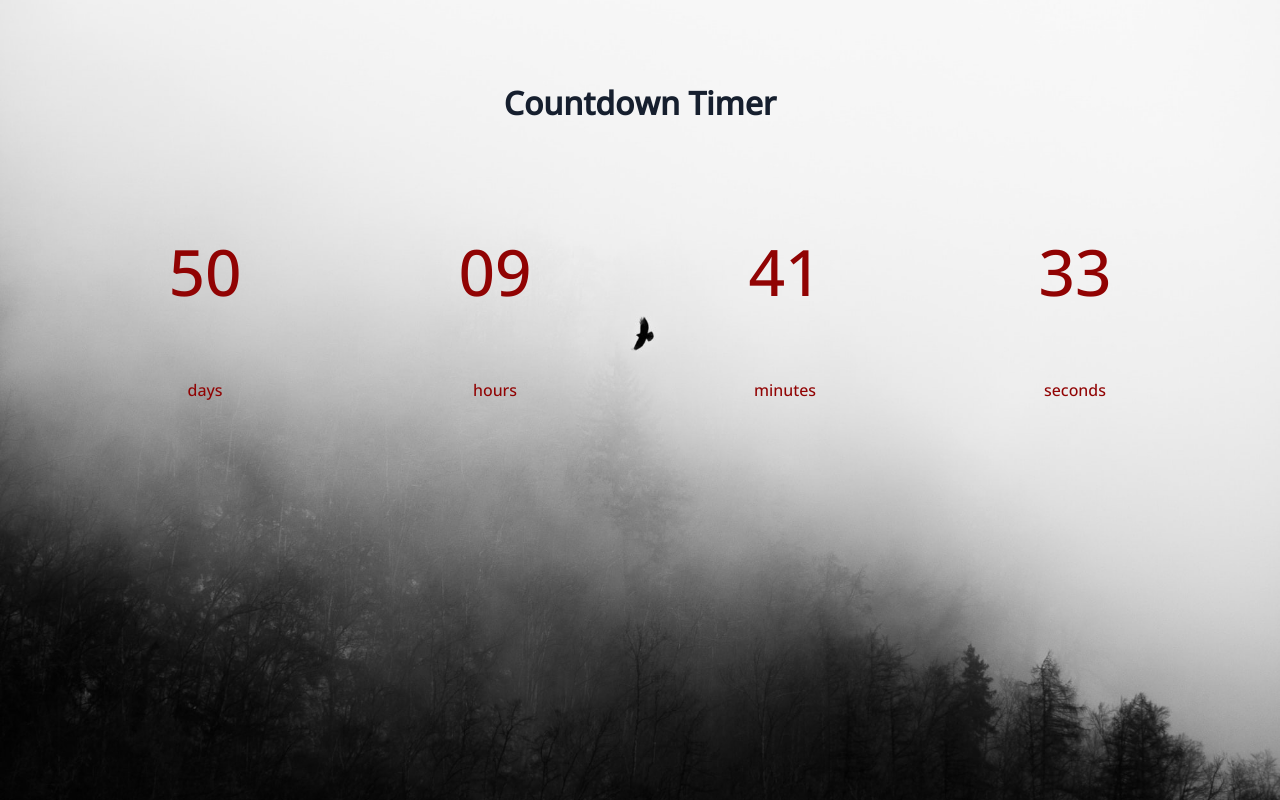
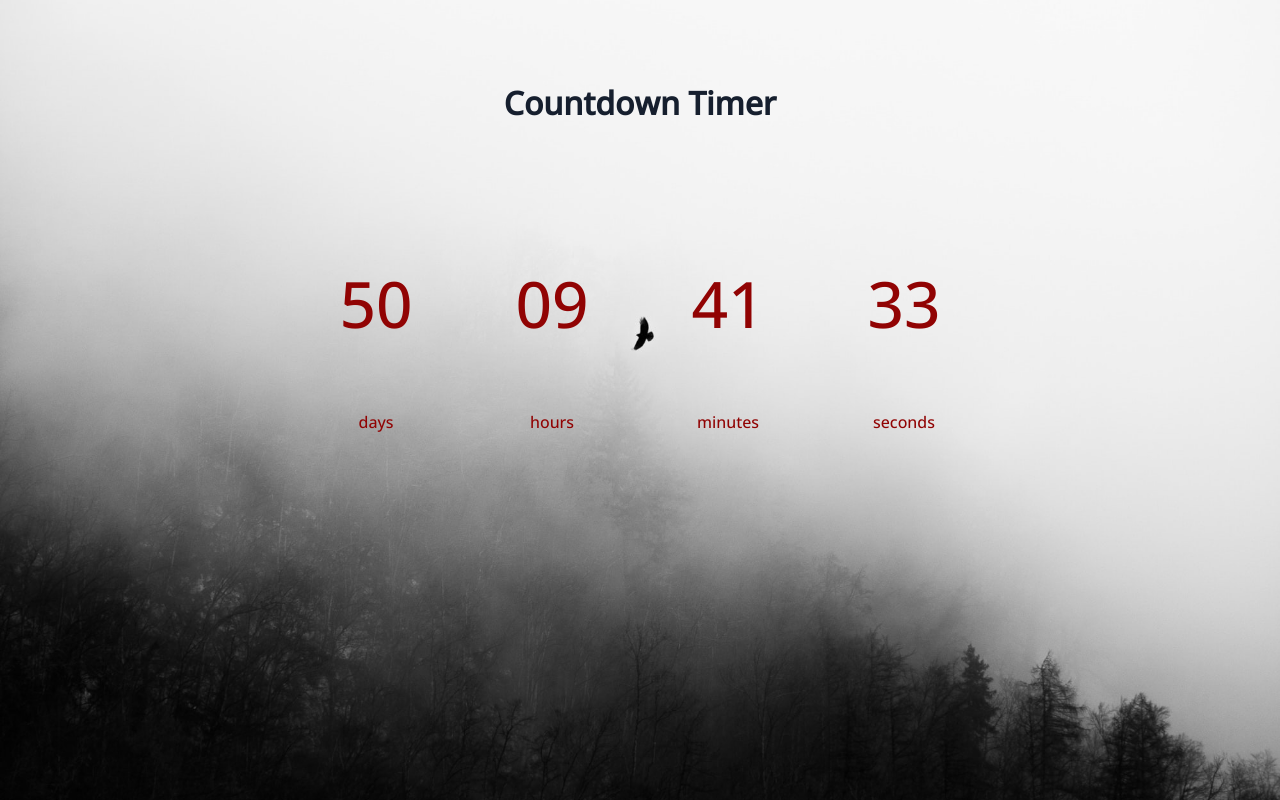
Before and after one commit to nilootpal/Countdown-timer-using-vanilla-javascript, a plain HTML site: page index.html in a window 1280 px wide. Drawn offline with nearby package versions, Linux system fonts and the light colour scheme.

Commit message:
minor updates

```diff
--- a/style.css
+++ b/style.css
@@ -12,6 +12,8 @@ body {
     background: url("alex-beholder-YZ6NDPzre3M-unsplash.jpg") no-repeat;
     background-size: cover;
     background-position: center;
+    display: flex;
+    flex-direction: column;
     min-height: 95vh;
     color: #161f2e;
     align-items: center;
@@ -19,13 +21,16 @@ body {
 
 .countdown-container{
     margin-top: 5vh;
+    width: 100%;
     display: flex;
-    justify-content: space-around;
+    flex-wrap: wrap;
+    justify-content: center;
 }
 
 .countdown-container > div {
     color: #910303;
-    width: 20%;
+    width: 10%;
+    margin: 10px 30px;
     /* background-color: pink; */
 }
 
@@ -41,21 +46,21 @@ h1{
 
 /* circle animation */
 
-.base-timer {
+/* .base-timer {
     position: relative;
     height: 300px;
     width: 300px;
-  }
+  } */
 
   /* Removes SVG styling that would hide the time label */
-  .base-timer__circle {
+  /* .base-timer__circle {
     fill: none;
     stroke: none;
-  }
+  } */
 
   /* The SVG path that displays the timer's progress */
-  .base-timer__path-elapsed {
+  /* .base-timer__path-elapsed {
     stroke-width: 1px;
     stroke: grey;
     fill: none;
-  }
+  } */
```
